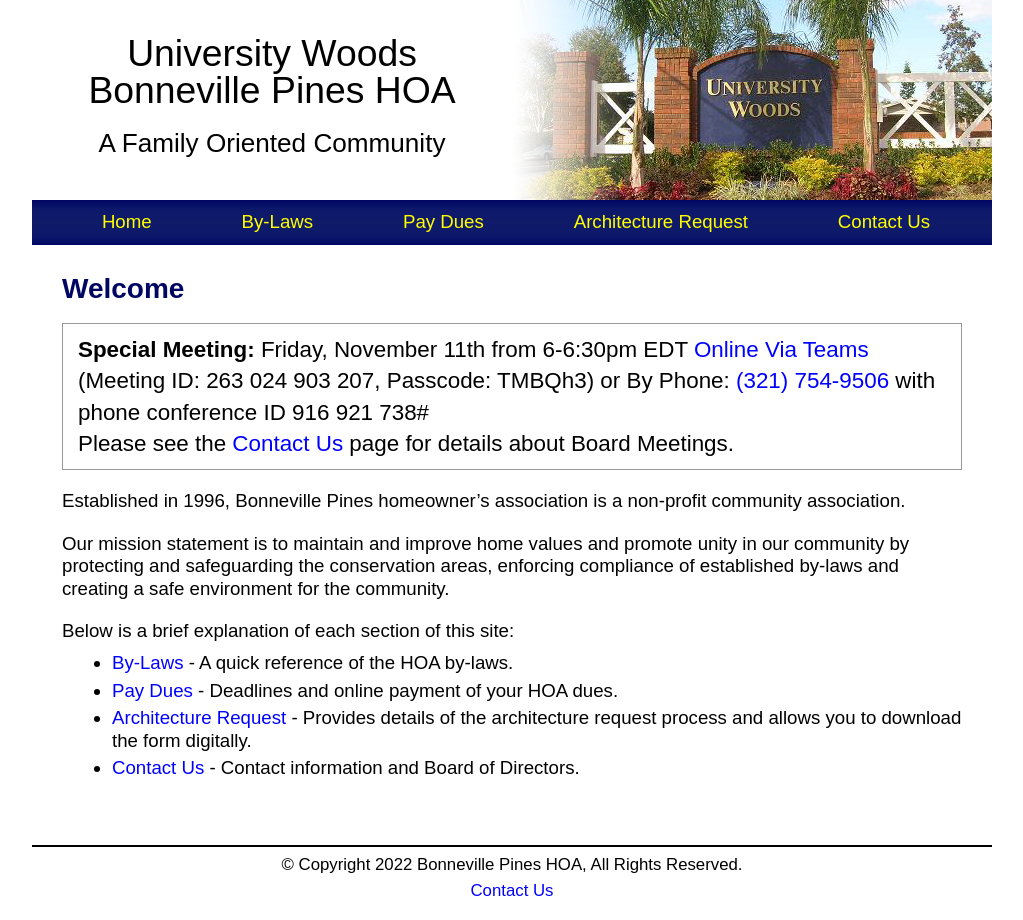
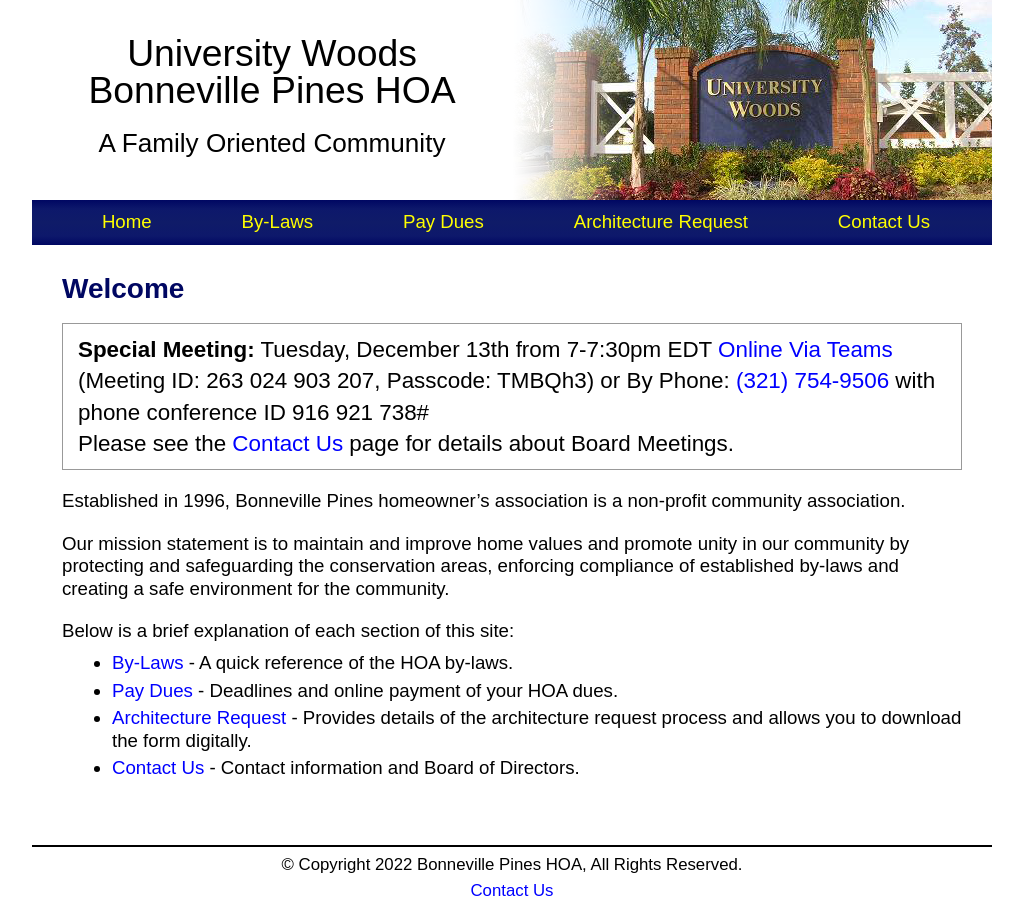
Before and after one commit to bphoa/website, a Jekyll site: the page built from index.md, in a window 1280 px wide. Shown: the whole page, without its empty margins (128-1151 px from the left). Built offline with Jekyll 4.4.1, drawn with Linux system fonts in a browser that asks for light colours.

Commit message:
Update special meeting date

```diff
--- a/index.md
+++ b/index.md
@@ -3,7 +3,7 @@
 title: Welcome
 ---
 
-**Special Meeting:** Friday, November 11th from 6-6:30pm EDT [Online Via Teams](https://teams.microsoft.com/l/meetup-join/19%3ameeting_YzE3YWI5ODUtYTFiOC00OTE5LWJhNGMtNWExMTkwMGU4MzA1%40thread.v2/0?context=%7b%22Tid%22%3a%22a1cf3136-ea50-4354-ad39-345d96aeab4c%22%2c%22Oid%22%3a%22f0ada0c0-6bc6-494a-94e2-e93bbd59498c%22%7d) (Meeting ID: 263 024 903 207, Passcode: TMBQh3) or By Phone: <a href="tel:+13217549506">(321) 754-9506</a> with phone conference ID 916 921 738# \\
+**Special Meeting:** Tuesday, December 13th from 7-7:30pm EDT [Online Via Teams](https://teams.microsoft.com/l/meetup-join/19%3ameeting_YzE3YWI5ODUtYTFiOC00OTE5LWJhNGMtNWExMTkwMGU4MzA1%40thread.v2/0?context=%7b%22Tid%22%3a%22a1cf3136-ea50-4354-ad39-345d96aeab4c%22%2c%22Oid%22%3a%22f0ada0c0-6bc6-494a-94e2-e93bbd59498c%22%7d) (Meeting ID: 263 024 903 207, Passcode: TMBQh3) or By Phone: <a href="tel:+13217549506">(321) 754-9506</a> with phone conference ID 916 921 738# \\
 Please see the [Contact Us](contact) page for details about Board Meetings.
 {: .alert}
 
```
